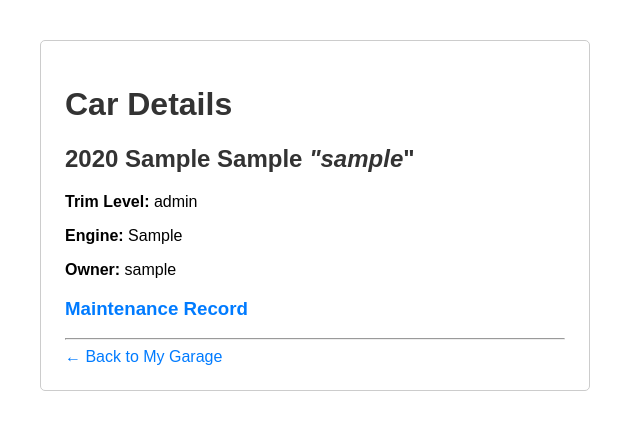
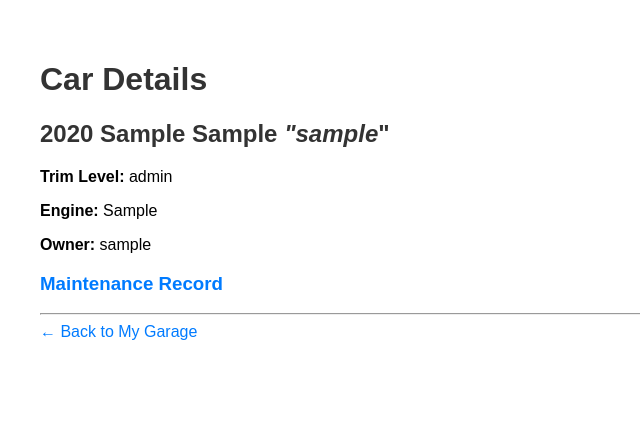
Before and after one commit to GustavoMota094/django-virtual-garage, a Django app: page /car/1/ in a window 1280 px wide. Shown: the top 430 px of the page, without its empty margins (0-640 px from the left). Run offline with Django 5.2, Linux system fonts and the light colour scheme; a user stored in the database is signed in; tables that the repository leaves empty hold one stand-in row (values such as "Sample post").

Commit message:
small changes

```diff
--- a/cars/templates/cars/car_detail.html
+++ b/cars/templates/cars/car_detail.html
@@ -12,7 +12,7 @@
     </style>
 </head>
 <body>
-    <div class="detail-card">
+    <div class="maintenance-section">
         <h1>Car Details</h1>
         <h2>{{ object.year }} {{ object.car_type.make }} {{ object.car_type.model }} {% if car.nickname %}<em>"{{ car.nickname }}</em>{% endif %}"</h2>
 
```
